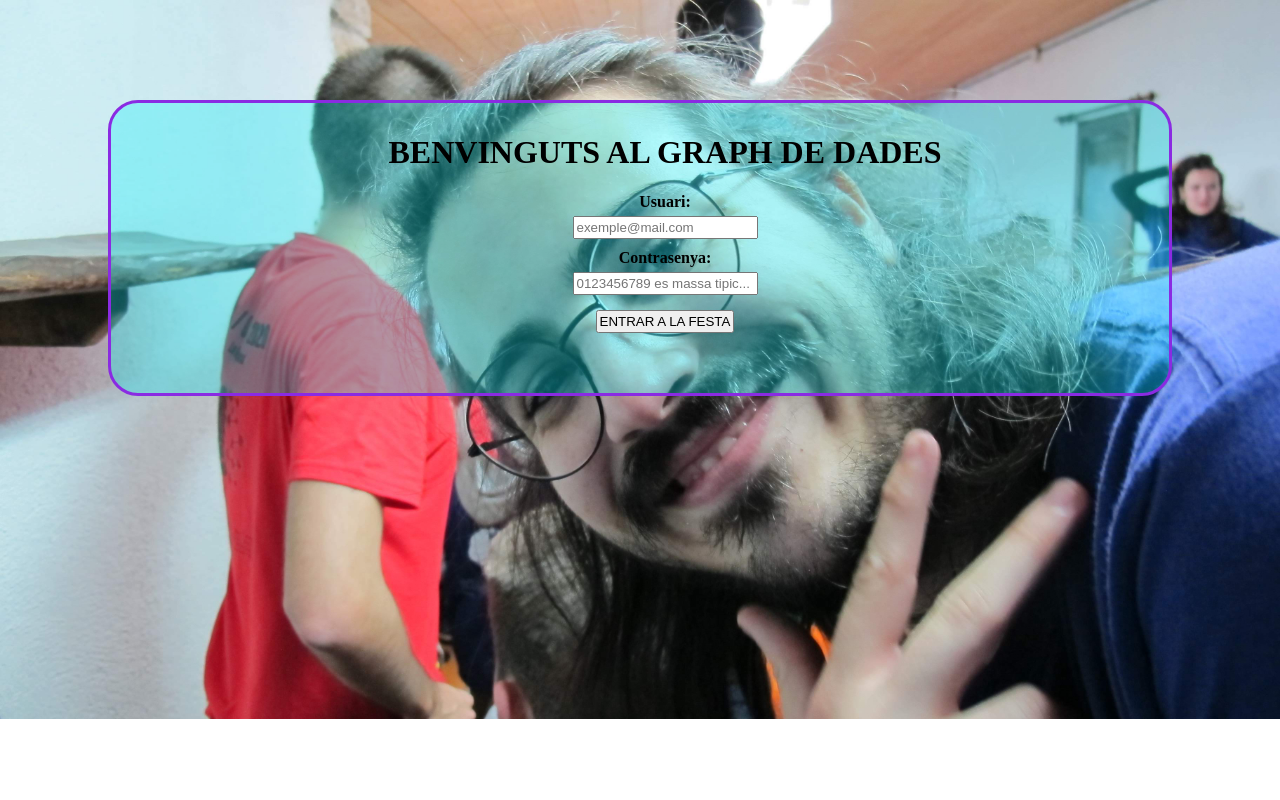
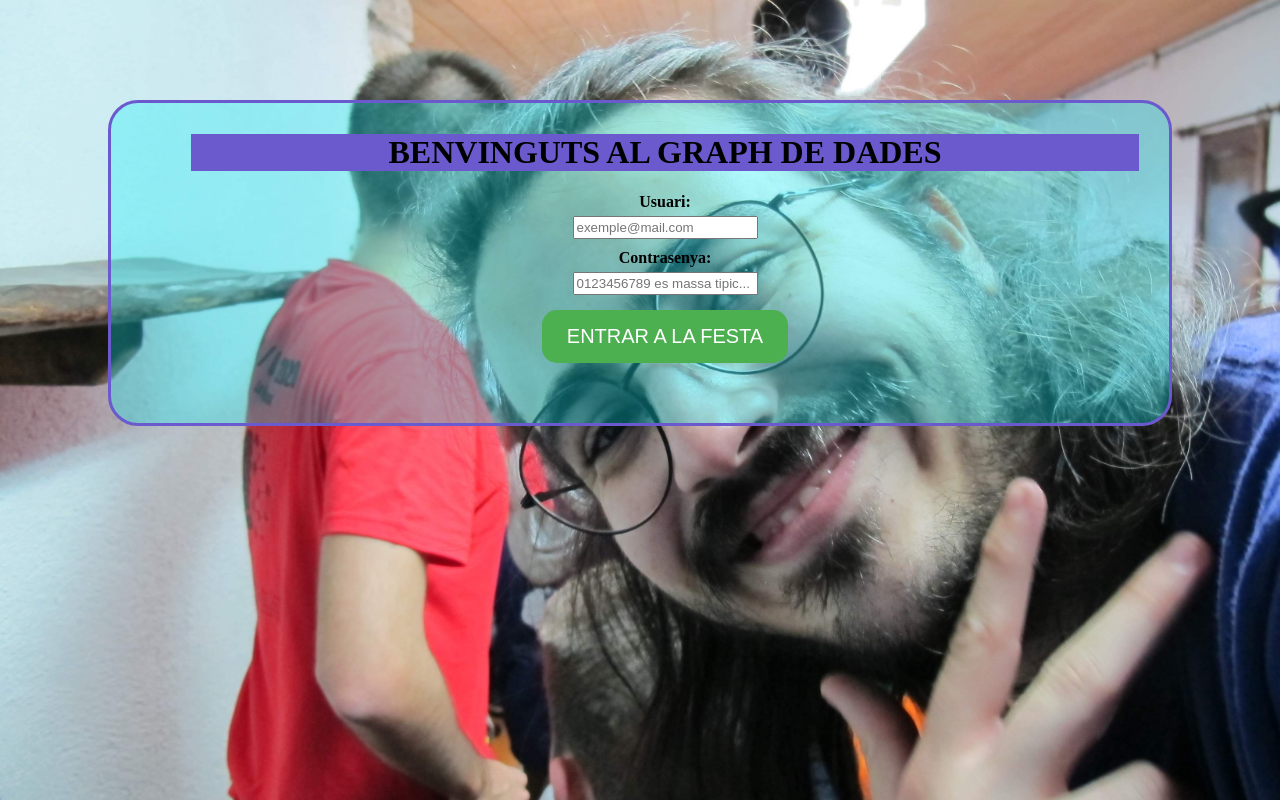
Before and after one commit to marcgarciamassaneda/LOGIN-GRAPH-DADES-TEAM-CARRAS, a plain HTML site: page index.html in a window 1280 px wide. Drawn offline with Linux system fonts and the light colour scheme.

Commit message:
css avansat5

```diff
--- a/css/main.css
+++ b/css/main.css
@@ -1,6 +1,6 @@
 main > div {
     border-style: solid;
-    border-color: blueviolet;
+    border-color: SlateBlue;
     border-radius: 30px;
     margin: 100px;
     padding-top: 10px;
@@ -11,7 +11,35 @@ main > div {
     background: rgba(4, 242, 250, 0.3)
 }
 
+main h1 {
+    background-color: SlateBlue;
+    text-align: center;
+}
+
 body {
-    background: url("photos/IMG_1203.JPG") no-repeat;
-    background-size: 100%;
+    background: url("photos/IMG_1203.JPG") fixed no-repeat;
+    background-size: cover;
+    position: relative;
 }
+
+.button {
+    display: inline-block;
+    padding: 15px 25px;
+    font-size: 20px;
+    cursor: pointer;
+    text-align: center;
+    text-decoration: none;
+    outline: none;
+    color: #fff;
+    background-color: #4CAF50;
+    border: none;
+    border-radius: 15px;
+}
+
+.button:hover {background-color: #3e8e41}
+
+.button:active {
+  background-color: #3e8e41;
+  box-shadow: 0 5px #666;
+  transform: translateY(4px);
+}
```
